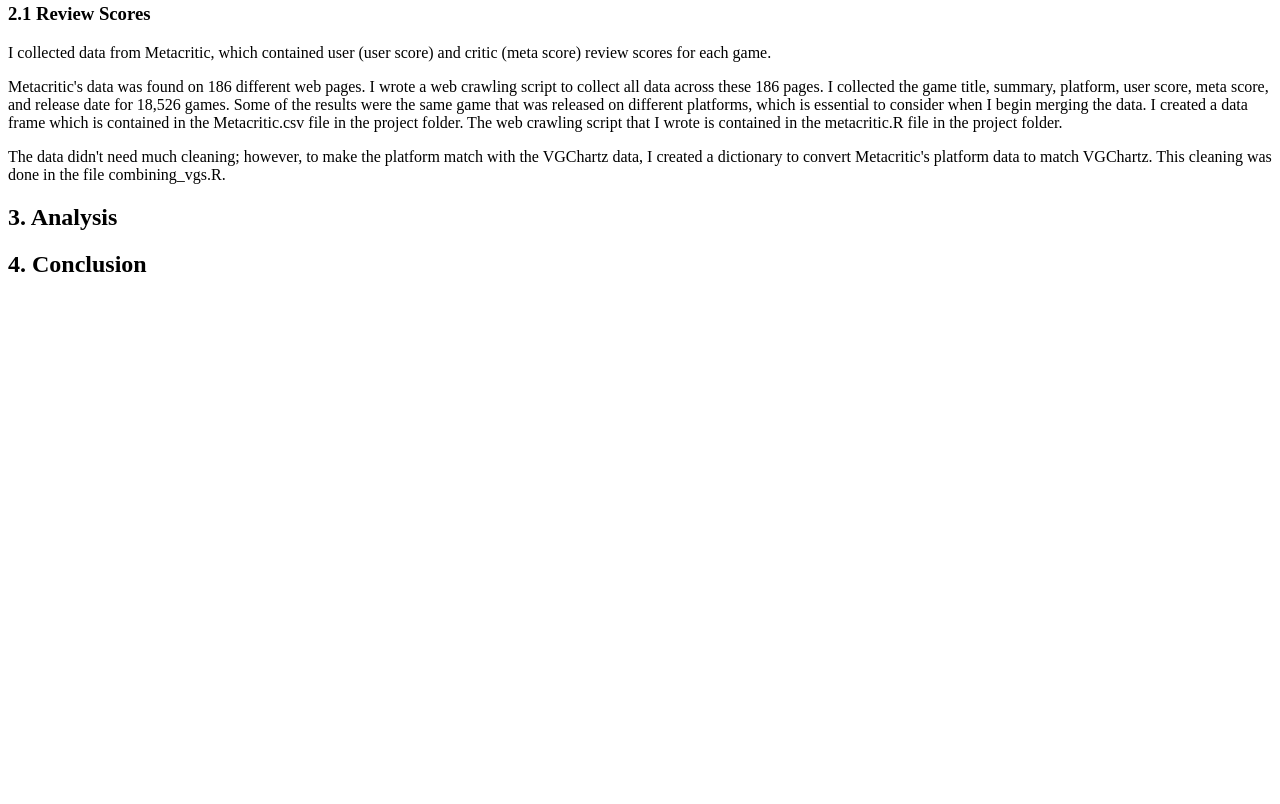
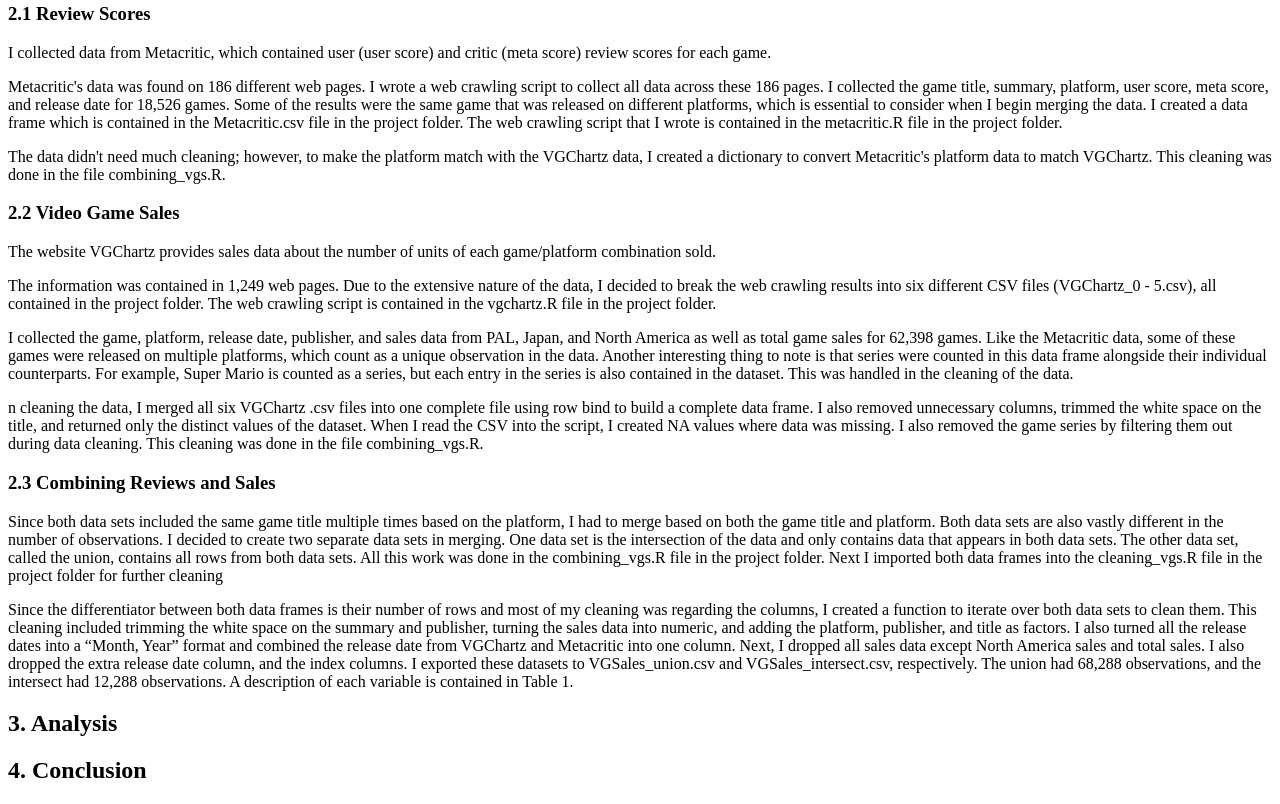
Before and after one commit to aaelwood/3300-module7, a plain HTML site: page index.html in a window 1280 px wide. Shown: the part 360-1164 px from the top of the page. Before the commit the page ends 800 px from the top, so only its background shows below. Drawn offline with Linux system fonts and the light colour scheme.

Commit message:
Update index.html

```diff
--- a/index.html
+++ b/index.html
@@ -40,6 +40,40 @@
         <p>The data didn't need much cleaning; however, to make the platform match with the VGChartz data, I
             created a dictionary to convert Metacritic's platform data to match VGChartz. This cleaning was done in
             the file combining_vgs.R.</p>
+        <h3>2.2 Video Game Sales</h3>
+        <p>The website VGChartz provides sales data about the number of units of each game/platform
+            combination sold.</p>
+        <p>The information was contained in 1,249 web pages. Due to the extensive nature of the data, I decided to
+            break the web crawling results into six different CSV files (VGChartz_0 - 5.csv), all contained in the
+            project folder. The web crawling script is contained in the vgchartz.R file in the project folder. </p>
+        <p>I collected the game, platform, release date, publisher, and sales data from PAL, Japan, and North
+            America as well as total game sales for 62,398 games. Like the Metacritic data, some of these games
+            were released on multiple platforms, which count as a unique observation in the data. Another
+            interesting thing to note is that series were counted in this data frame alongside their individual
+            counterparts. For example, Super Mario is counted as a series, but each entry in the series is also
+            contained in the dataset. This was handled in the cleaning of the data.</p>
+        <p>n cleaning the data, I merged all six VGChartz .csv files into one complete file using row bind to build a
+            complete data frame. I also removed unnecessary columns, trimmed the white space on the title, and
+            returned only the distinct values of the dataset. When I read the CSV into the script, I created NA values
+            where data was missing. I also removed the game series by filtering them out during data cleaning. This
+            cleaning was done in the file combining_vgs.R.</p>
+        <h3>2.3 Combining Reviews and Sales</h3>
+        <p>Since both data sets included the same game title multiple times based on the platform, I had to merge
+            based on both the game title and platform. Both data sets are also vastly different in the number of
+            observations. I decided to create two separate data sets in merging. One data set is the intersection of
+            the data and only contains data that appears in both data sets. The other data set, called the union,
+            contains all rows from both data sets. All this work was done in the combining_vgs.R file in the project
+            folder. Next I imported both data frames into the cleaning_vgs.R file in the project folder for further
+            cleaning</p>
+        <p>Since the differentiator between both data frames is their number of rows and most of my cleaning was
+            regarding the columns, I created a function to iterate over both data sets to clean them. This cleaning
+            included trimming the white space on the summary and publisher, turning the sales data into numeric,
+            and adding the platform, publisher, and title as factors. I also turned all the release dates into a “Month,
+            Year” format and combined the release date from VGChartz and Metacritic into one column. Next, I
+            dropped all sales data except North America sales and total sales. I also dropped the extra release date
+            column, and the index columns. I exported these datasets to VGSales_union.csv and
+            VGSales_intersect.csv, respectively. The union had 68,288 observations, and the intersect had 12,288
+            observations. A description of each variable is contained in Table 1. </p>
         <section id="analysis"></section>
         <h2> 3. Analysis </h2>
         <section id="conclusion"></section>
```
